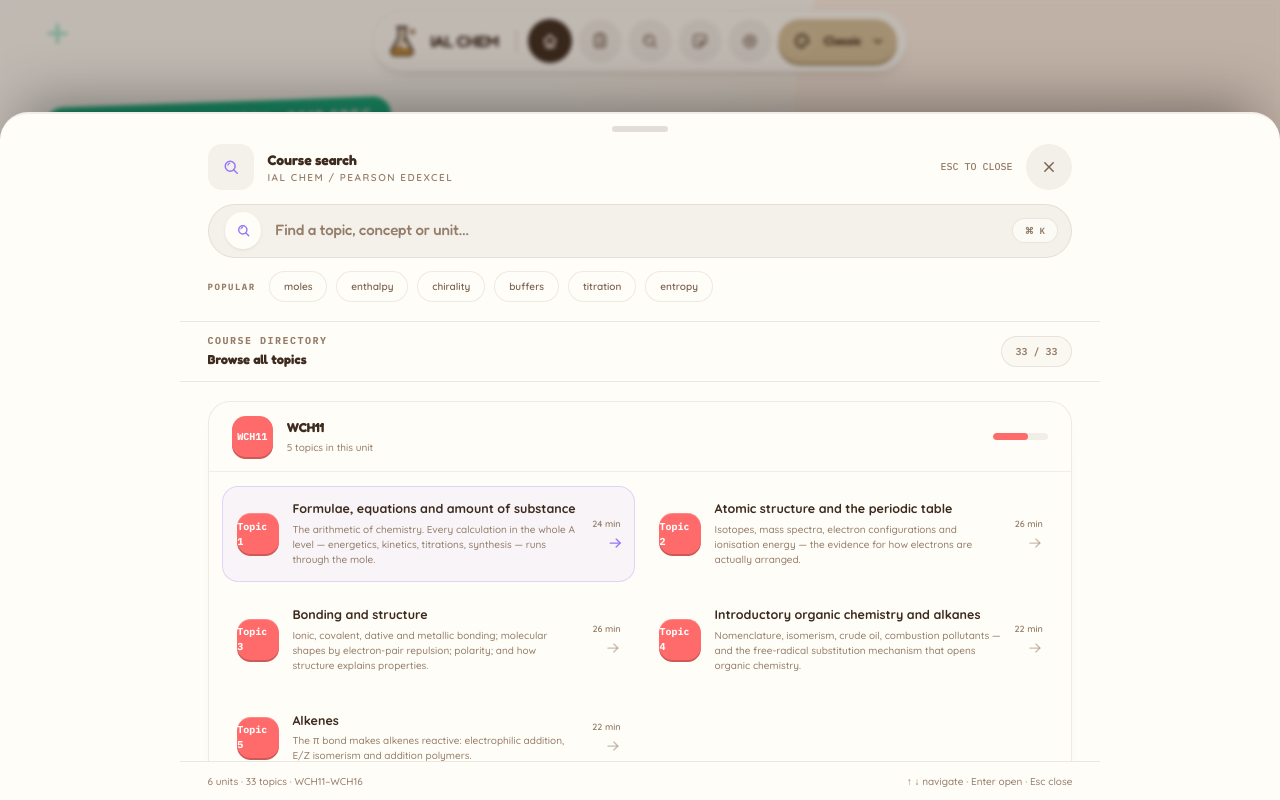
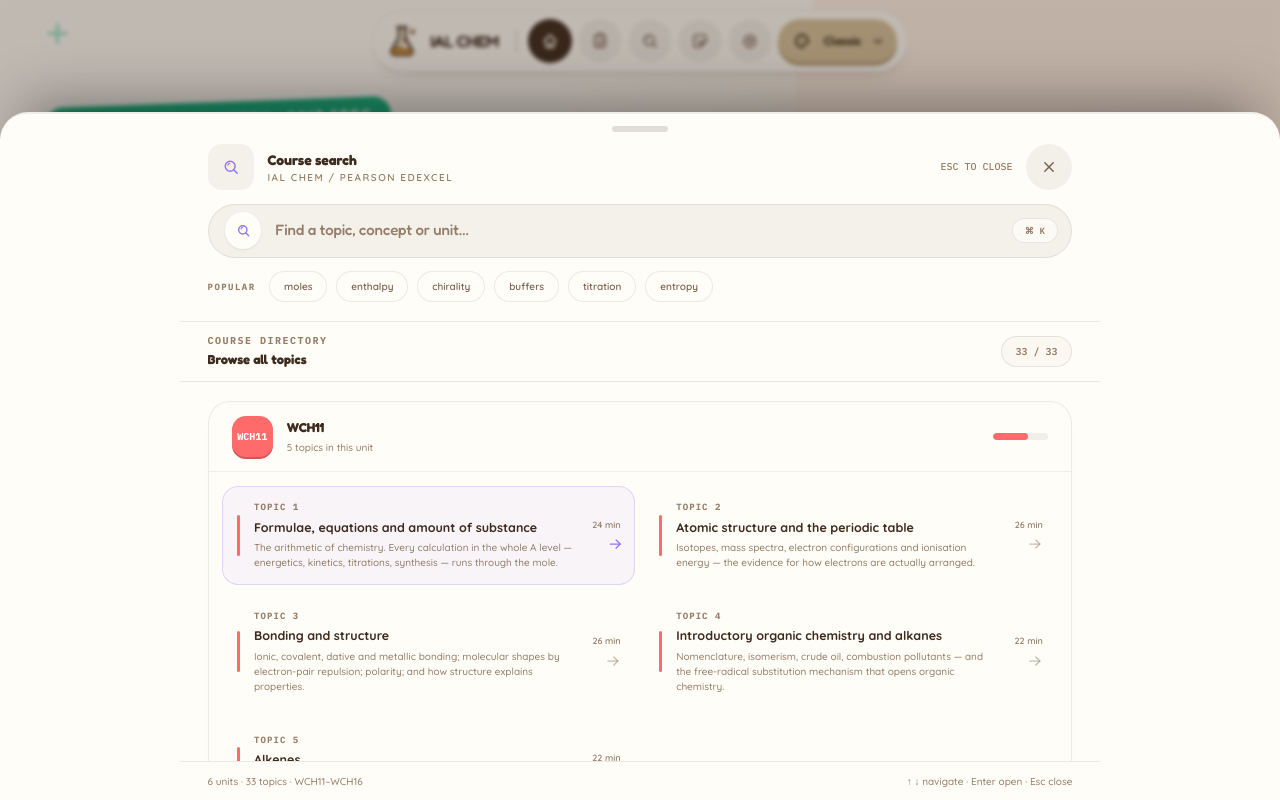
Before and after one commit to Cryptic-Corsair/revision-club, a Next.js app: page / in a window 1280 px wide. Both pictures are taken after a click on the button 649 px from the left and 41 px from the top of the page. Shown: the top 800 px of the page. Built offline with nearby package versions, Linux system fonts and the light colour scheme.

Commit message:
Refine topic rows and remove oversized label badge

```diff
--- a/src/components/club/search.tsx
+++ b/src/components/club/search.tsx
@@ -237,12 +237,12 @@ export function SearchPalette({
                             className={`group flex min-h-[76px] min-w-0 items-center gap-3 rounded-[16px] border px-3 py-3 text-left transition-colors ${active ? "border-grape/25 bg-grape/[0.065]" : "border-transparent hover:border-ink/[0.09] hover:bg-ink/[0.025]"}`}
                           >
                             <span
-                              className="grid h-9 w-9 shrink-0 place-items-center rounded-xl font-mono text-[10px] font-bold text-white"
-                              style={{ background: row.unitMain, boxShadow: `inset 0 1px 0 rgb(255 255 255 / .2), 0 2px 0 ${shade(row.unitMain)}` }}
-                            >
-                              {row.label}
-                            </span>
+                              aria-hidden="true"
+                              className="h-9 w-[3px] shrink-0 rounded-full"
+                              style={{ background: row.unitMain }}
+                            />
                             <span className="min-w-0 flex-1">
+                              <span className="mb-1 block whitespace-nowrap font-mono text-[9px] font-bold uppercase tracking-[0.12em] text-ink-faint">{row.label}</span>
                               <span className="block text-[12px] font-bold leading-snug text-ink sm:text-[12.5px]">{row.title}</span>
                               <span className="mt-1 block line-clamp-1 text-[10px] font-medium text-ink-faint">{row.summary}</span>
                             </span>
```
